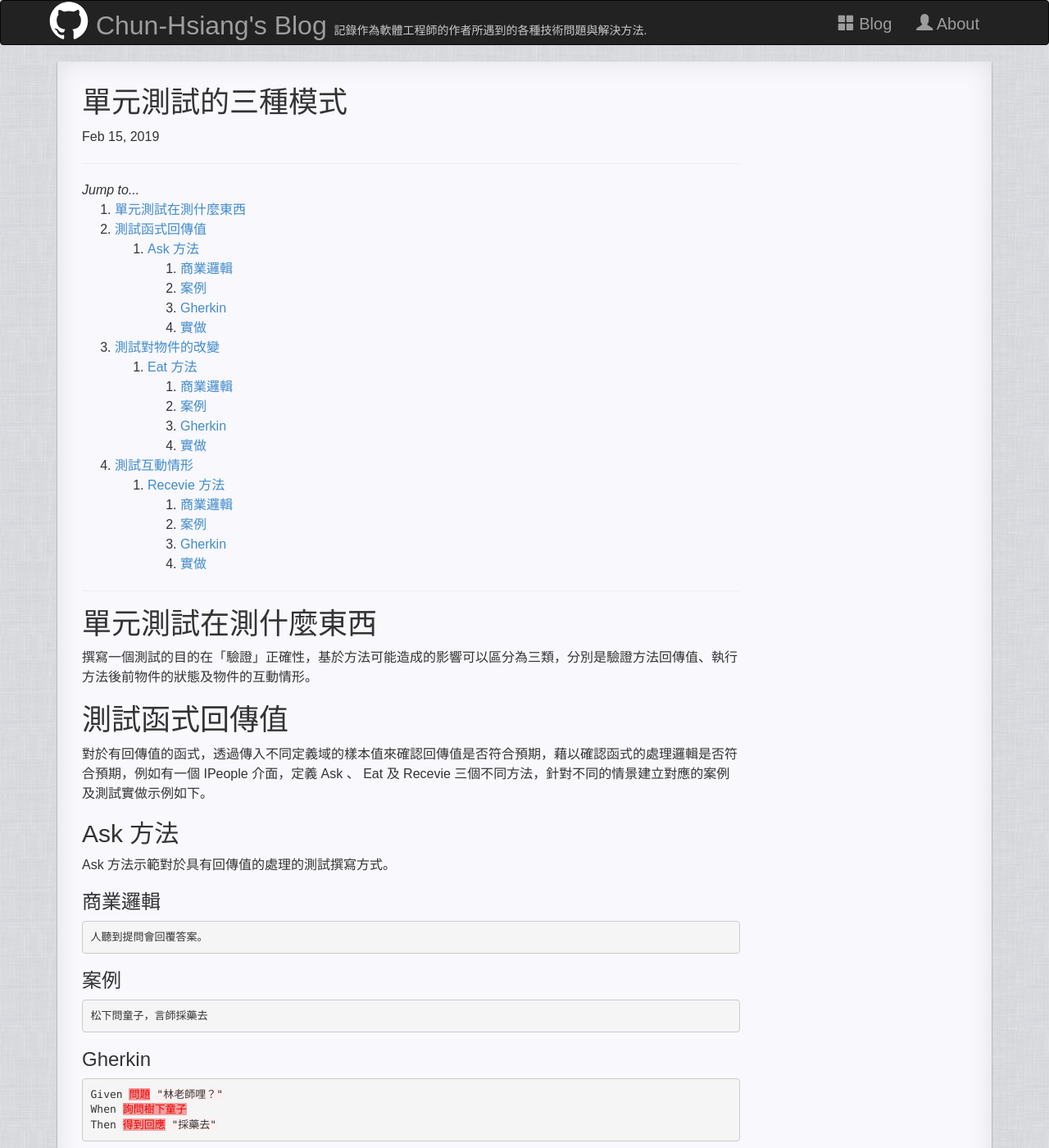
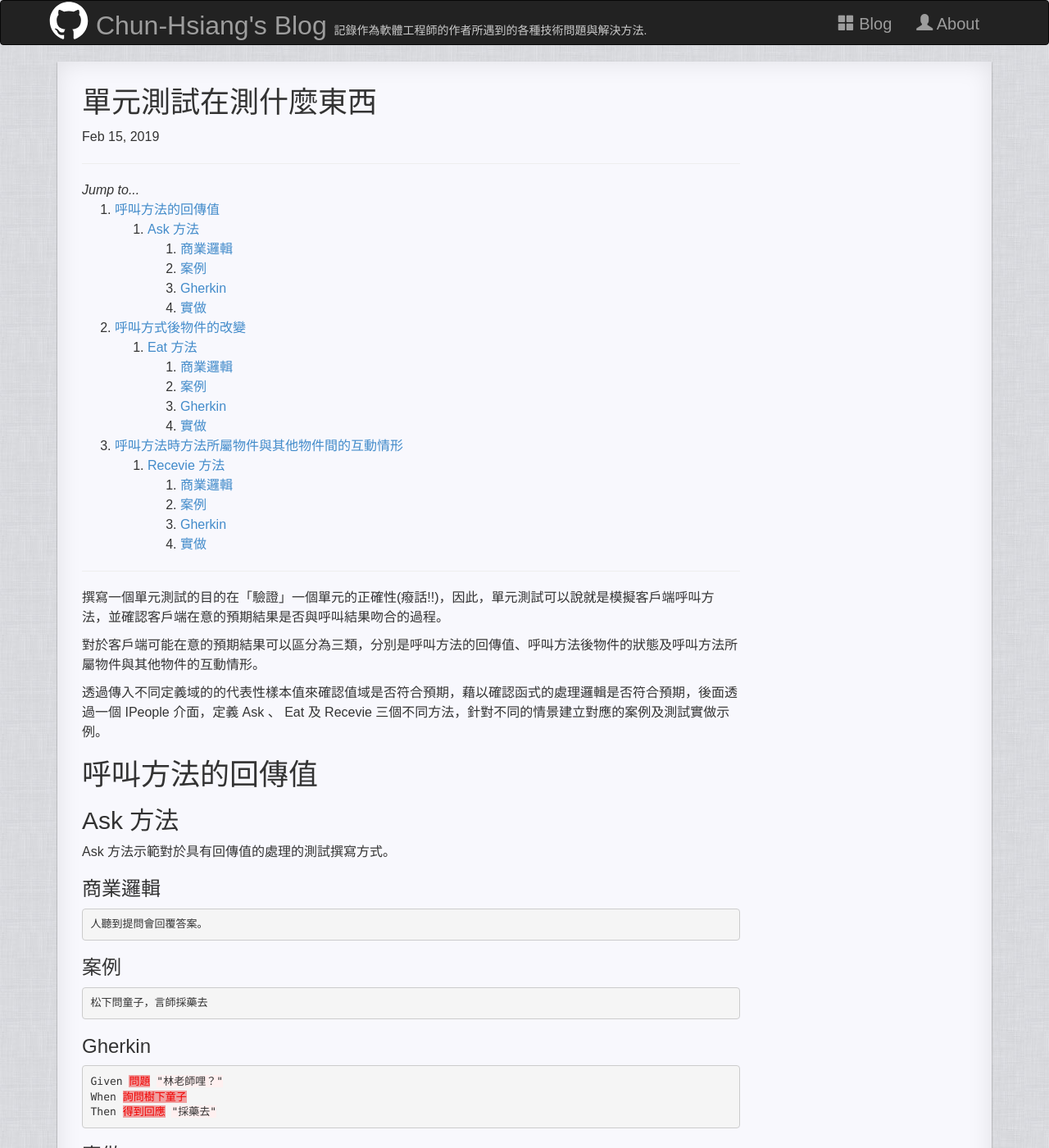
Before and after one commit to No129/No129.github.io, a Jekyll site: the page built from _posts/Weekly/2019-02-15-[Weekly]-07-2019.md, in a window 1280 px wide and 1400 px high. Shown: the whole window at 82% size. Built offline with Jekyll 4.4.1, drawn with Linux system fonts in a browser that asks for light colours; nearby versions of some CDN libraries; some of the changed text lies outside the part shown.

Commit message:
update 07-2019

````diff
--- a/_posts/Weekly/2019-02-15-[Weekly]-07-2019.md
+++ b/_posts/Weekly/2019-02-15-[Weekly]-07-2019.md
@@ -1,17 +1,18 @@
 ---
 layout: post
-title: "單元測試的三種模式"
+title: "單元測試在測什麼東西"
 categories: TechWeekly QA-Skill QA
 tag:
 date: 2019-02-15 23:59:59 UTC+8
 last_modified_at: 2019-02-15 23:59:59 UTC+8
 ---
+撰寫一個單元測試的目的在「驗證」一個單元的正確性(癈話!!)，因此，單元測試可以說就是模擬客戶端呼叫方法，並確認客戶端在意的預期結果是否與呼叫結果吻合的過程。
 
-# 單元測試在測什麼東西
-撰寫一個測試的目的在「驗證」正確性，基於方法可能造成的影響可以區分為三類，分別是驗證方法回傳值、執行方法後前物件的狀態及物件的互動情形。
+對於客戶端可能在意的預期結果可以區分為三類，分別是呼叫方法的回傳值、呼叫方法後物件的狀態及呼叫方法所屬物件與其他物件的互動情形。
 
-# 測試函式回傳值
-對於有回傳值的函式，透過傳入不同定義域的樣本值來確認回傳值是否符合預期，藉以確認函式的處理邏輯是否符合預期，例如有一個 IPeople 介面，定義 Ask 、 Eat 及 Recevie 三個不同方法，針對不同的情景建立對應的案例及測試實做示例如下。
+透過傳入不同定義域的的代表性樣本值來確認值域是否符合預期，藉以確認函式的處理邏輯是否符合預期，後面透過一個 IPeople 介面，定義 Ask 、 Eat 及 Recevie 三個不同方法，針對不同的情景建立對應的案例及測試實做示例。
+
+# 呼叫方法的回傳值
 
 ## Ask 方法
 
@@ -50,7 +51,7 @@ public void Test_函式回傳值()
 ```
 
 
-# 測試對物件的改變
+#  呼叫方式後物件的改變
 
 ## Eat 方法
 
@@ -89,7 +90,7 @@ public void Test_物件的屬性值()
 }
 ```
 
-# 測試互動情形
+# 呼叫方法時方法所屬物件與其他物件間的互動情形
 
 ## Recevie 方法
 
````
Also changed, not shown: other parts of _posts/Weekly/2019-02-15-[Weekly]-07-2019.md (+1 -1 lines), _posts/Weekly/2019-03.md (+19 -0 lines).
